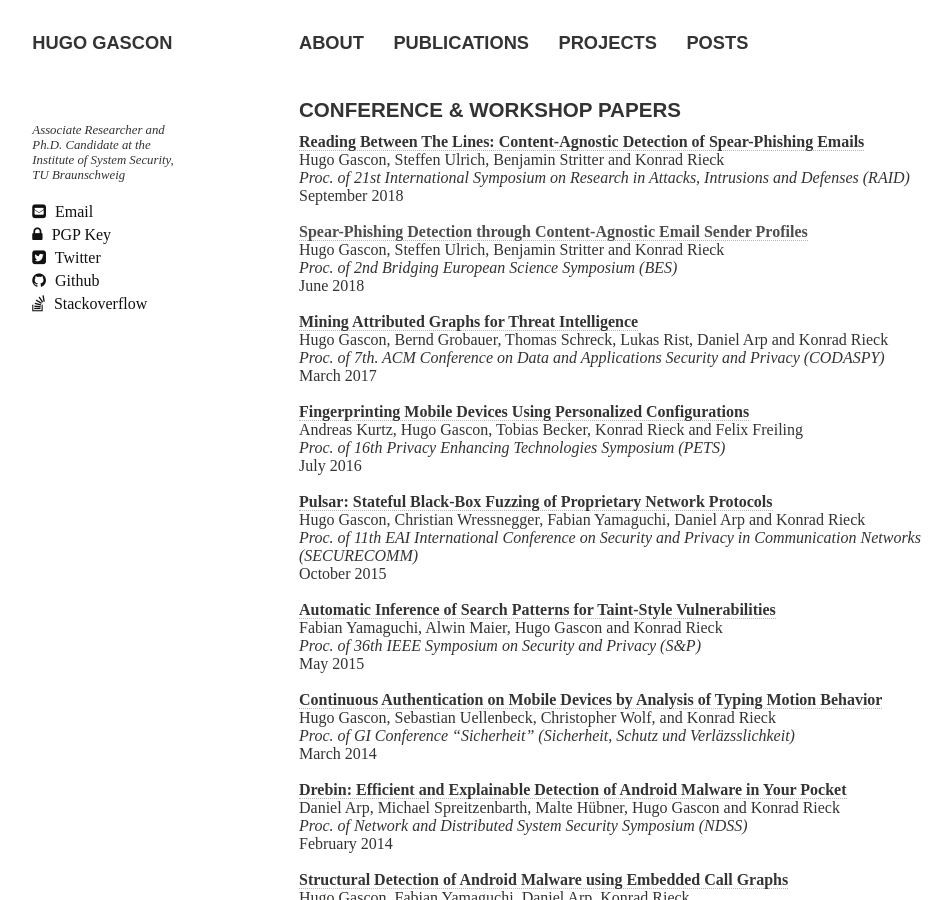
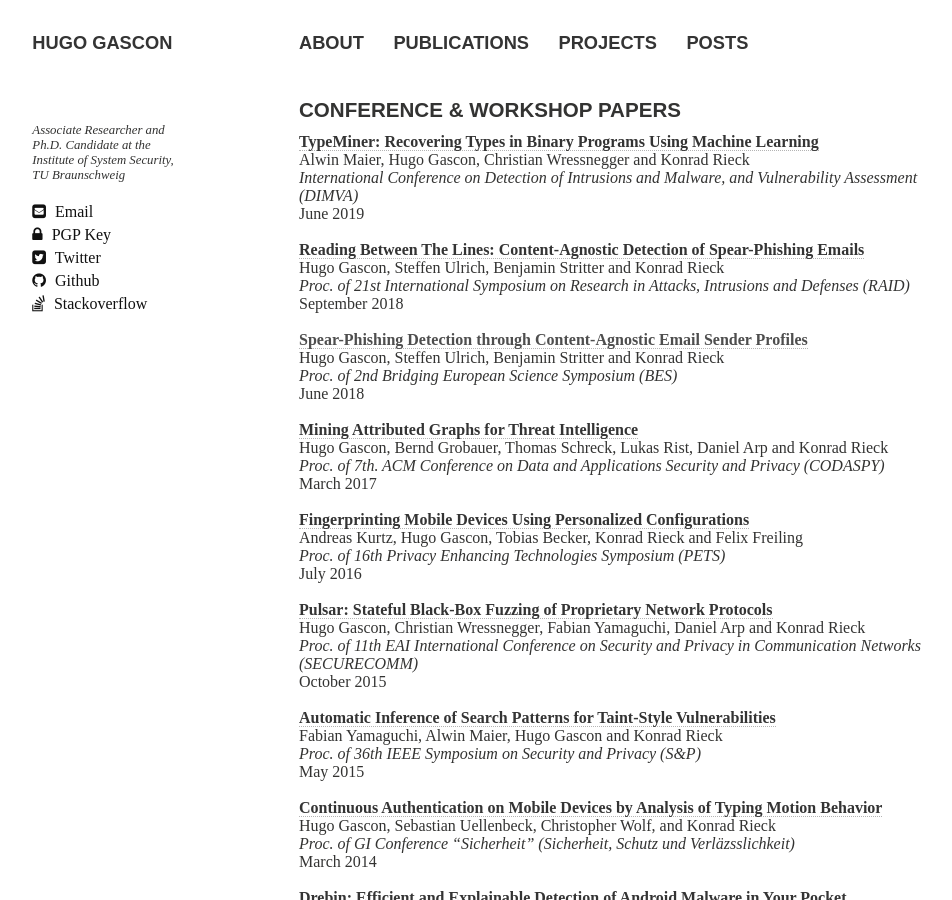
Before and after one commit to hgascon/hgascon.github.io, a Jekyll site: the page built from publications/index.md, in a window 1280 px wide and 900 px high. Shown: the whole window, without its empty margins (21-973 px from the left). Built offline with Jekyll 4.4.1, drawn with Linux system fonts in a browser that asks for light colours; nearby versions of some CDN libraries; some web fonts are replaced.

Commit message:
Add TypeMiner

```diff
--- a/publications/index.md
+++ b/publications/index.md
@@ -8,7 +8,11 @@ comments: false
 ---
 
 #### CONFERENCE & WORKSHOP PAPERS
-
+[**TypeMiner: Recovering Types in Binary Programs Using Machine Learning**](/publications/2019b_dimva.pdf)<br>
+Alwin Maier, Hugo Gascon, Christian Wressnegger and Konrad Rieck<br>
+*International Conference on Detection of Intrusions and Malware, and Vulnerability Assessment (DIMVA)*<br>
+June 2019<br>
+<br>
 [**Reading Between The Lines: Content-Agnostic Detection of Spear-Phishing Emails**](/publications/gascon_raid2018.pdf)<br>
 Hugo Gascon, Steffen Ulrich, Benjamin Stritter and Konrad Rieck<br>
 *Proc. of 21st International Symposium on Research in Attacks, Intrusions and Defenses (RAID)*<br>
```
Also changed, not shown: 1 other file.
